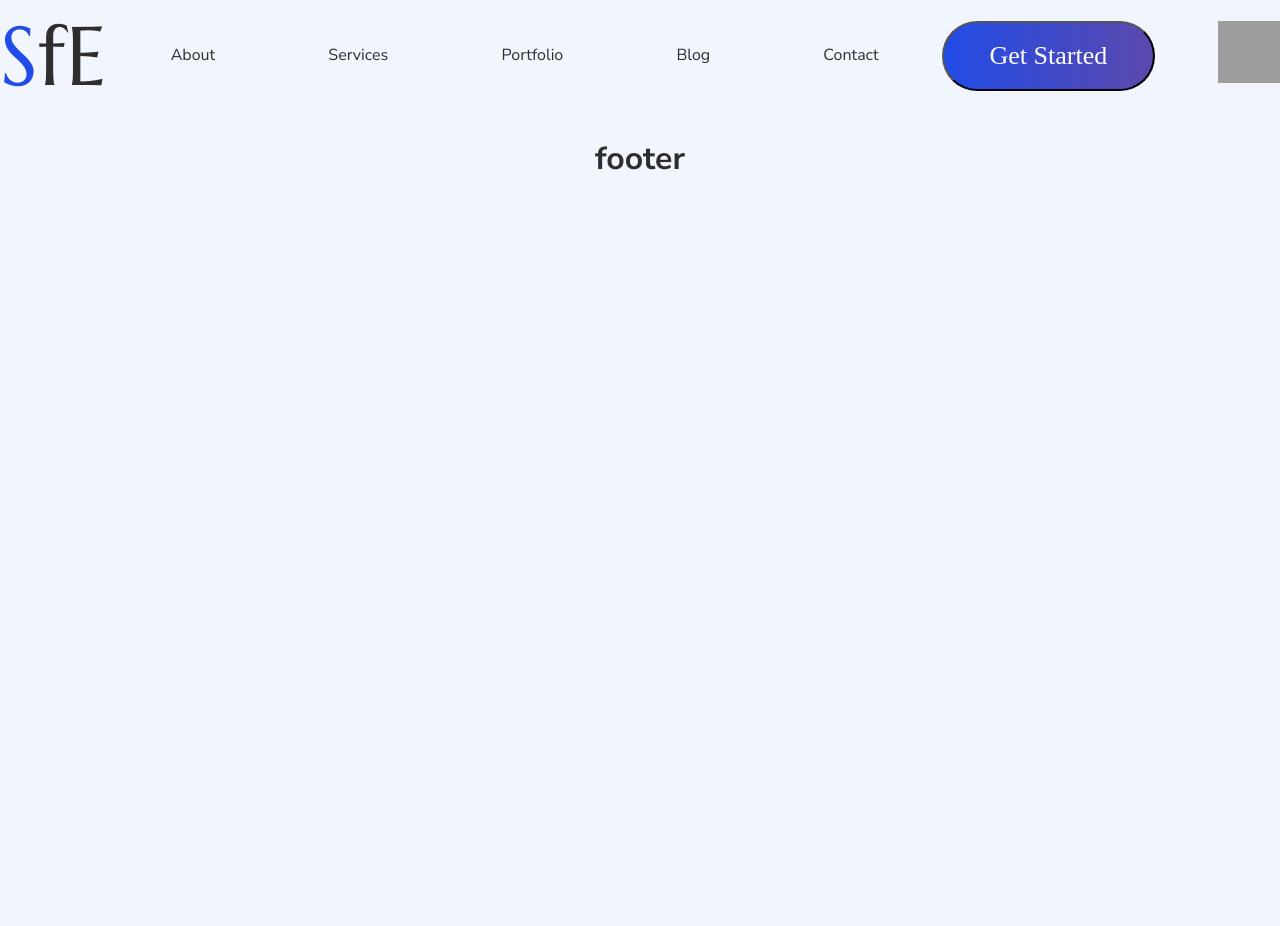
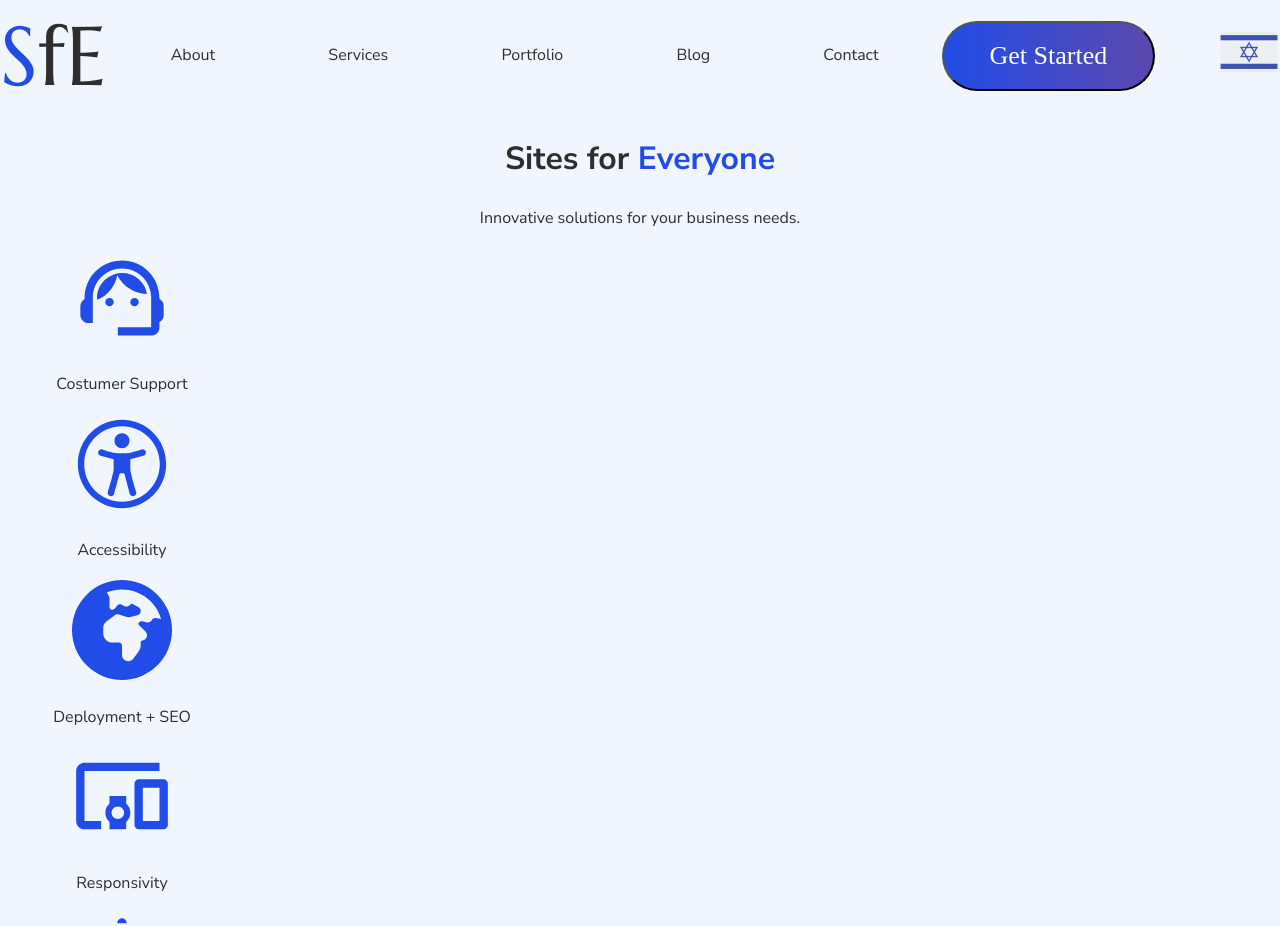
Before and after one commit to lionsgrandson/sites_for_everyone5.0, a React (Create React App) app: page / in a window 1280 px wide. Shown: the top 926 px of the page. Before the commit the page ends 800 px from the top, so only its background shows below. Built offline with nearby package versions, Linux system fonts and the light colour scheme; grey boxes are pictures that could not be loaded.

Commit message:
feat(homepage hero): added all the parts to the hero

```diff
--- a/package.json
+++ b/package.json
@@ -8,6 +8,7 @@
     "@testing-library/user-event": "^13.5.0",
     "react": "^18.3.1",
     "react-dom": "^18.3.1",
+    "react-icons": "^5.3.0",
     "react-scripts": "5.0.1",
     "web-vitals": "^2.1.4"
   },
--- a/public/index.html
+++ b/public/index.html
@@ -86,5 +86,13 @@
       To begin the development, run `npm start` or `yarn start`.
       To create a production bundle, use `npm run build` or `yarn build`.
     -->
+    <script
+      type="module"
+      src="https://unpkg.com/ionicons@7.1.0/dist/ionicons/ionicons.esm.js"
+    ></script>
+    <script
+      nomodule
+      src="https://unpkg.com/ionicons@7.1.0/dist/ionicons/ionicons.js"
+    ></script>
   </body>
 </html>
--- a/src/App.js
+++ b/src/App.js
@@ -1,5 +1,6 @@
 import Menu from './components/menu/menu';
 import Footer from './components/footer/footer';
+import Hero from "./components/hero/hero";
 import './App.css';
 
 function App() {
@@ -7,7 +8,8 @@ function App() {
     <div className="App">
       <header className="App-header">
         <Menu/>
-        <Footer/>
+        <Hero/>
+        {/* <Footer/> */}
       </header>
     </div>
   );
--- /dev/null
+++ b/src/components/hero/hero.css
@@ -0,0 +1,4 @@
+.feat-hero {
+  width: 24.4rem;
+  /* height: 15.3rem; */
+}
--- /dev/null
+++ b/src/components/hero/hero.js
@@ -0,0 +1,44 @@
+import "./hero.css";
+import { IoIosEasel } from "react-icons/io";
+import { MdSupportAgent, MdDevicesOther } from "react-icons/md";
+import { FaEarthAfrica } from "react-icons/fa6";
+import { RxAccessibility } from "react-icons/rx";
+
+export default function Hero() {
+  return (
+    <>
+      <h1>
+        Sites for <span className="highlight">Everyone</span>
+      </h1>
+      <p>Innovative solutions for your business needs.</p>
+      <div className="feat-hero">
+        <MdSupportAgent
+          color="var(--light-blue)"
+          size="10rem"
+        />
+        <p>Costumer Support</p>
+        <RxAccessibility
+          color="var(--light-blue)"
+          size="10rem"
+        />
+        <p>Accessibility</p>
+        <FaEarthAfrica
+          color="var(--light-blue)"
+          size="10rem"
+        />
+
+        <p>Deployment + SEO</p>
+        <MdDevicesOther
+          color="var(--light-blue)"
+          size="10rem"
+        />
+        <p>Responsivity</p>
+        <IoIosEasel
+          color="var(--light-blue)"
+          size="10rem"
+        />
+        <p>Professional Design</p>
+      </div>
+    </>
+  );
+}
--- a/src/index.css
+++ b/src/index.css
@@ -26,3 +26,7 @@ body {
   margin: 0;
   padding: 0;
 }
+.highlight{
+    color: var(--light-blue);
+
+}
```
Also changed, not shown: src/App.css (line endings or trailing spaces), src/img/IlFlagIcon.png (added), 1 other file (tests, documents, lock files or other folders).
